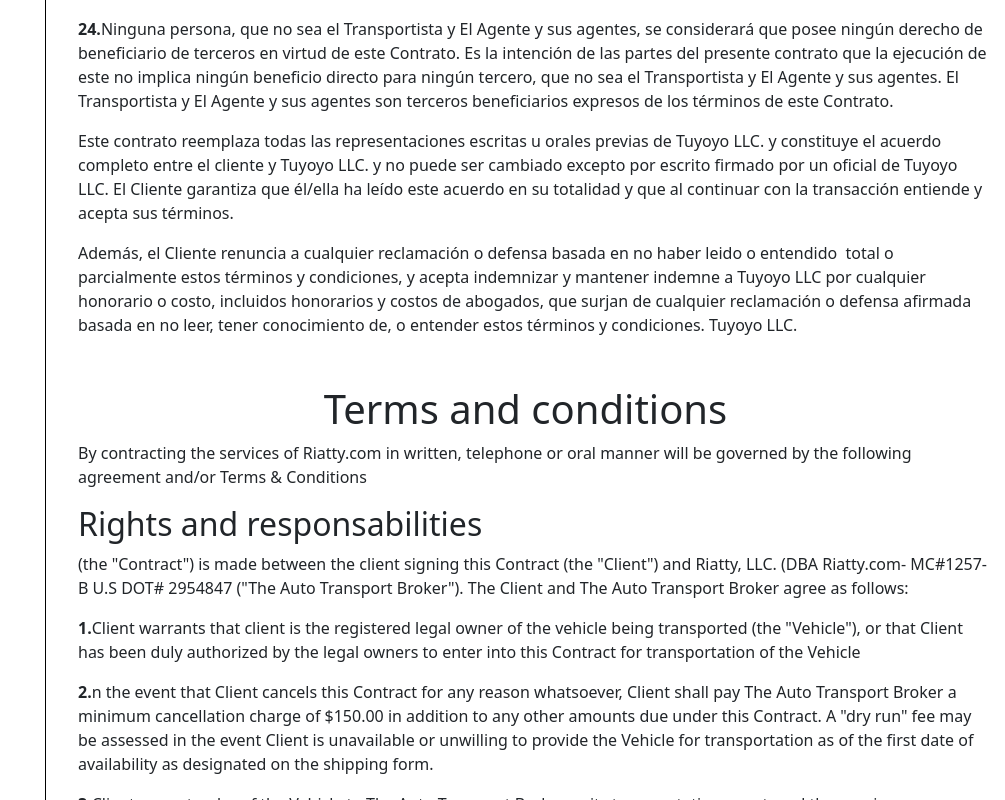
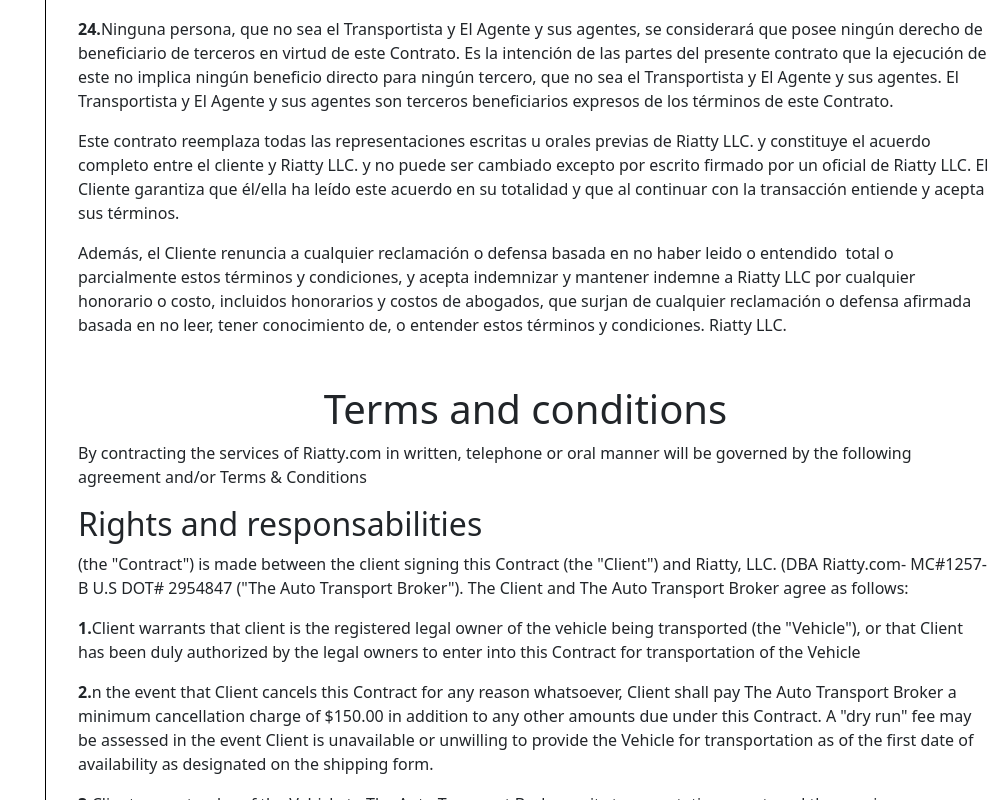
Before and after one commit to Marcoparada17/Riattyllc, a React (Create React App) app: page /terms in a window 1280 px wide. Shown: the part 3140-3940 px from the top of the page, without its empty margins (275-1280 px from the left). Built offline with nearby package versions, Linux system fonts and the light colour scheme.

Commit message:
Update Terms

```diff
--- a/src/components/TermsConditions.jsx
+++ b/src/components/TermsConditions.jsx
@@ -57,8 +57,8 @@
           <p className='align-items-center ms-3'><span className='fw-bold'>22.</span>No se honrará el alquiler de automóviles por demoras, accidentes, daños, fuerza mayor o cualquier otra razón.</p>
           <p className='align-items-center ms-3'><span className='fw-bold'>23.</span>Si se instituye una acción legal para hacer cumplir los términos y condiciones de este Contrato, la jurisdicción exclusiva y el lugar para dicha acción serán en los tribunales estatales y federales del Condado de Broward, Florida. Por la presente, las partes renuncian irrevocablemente, en la máxima medida permitida por la ley, (a) cualquier objeción a la jurisdicción o el lugar de cualquier acción que surja de o esté relacionada con este Contrato iniciada en el Condado de Broward, Florida, o cualquier sentencia emitida por cualquier tribunal en respecto de eso, o (b) cualquier reclamo de que cualquier acción entablada en Broward County, Florida, haya sido presentada en un foro inconveniente.</p>
           <p className='align-items-center ms-3'><span className='fw-bold'>24.</span>Ninguna persona, que no sea el Transportista y El Agente y sus agentes, se considerará que posee ningún derecho de beneficiario de terceros en virtud de este Contrato. Es la intención de las partes del presente contrato que la ejecución de este no implica ningún beneficio directo para ningún tercero, que no sea el Transportista y El Agente y sus agentes. El Transportista y El Agente y sus agentes son terceros beneficiarios expresos de los términos de este Contrato.</p>
-          <p className='align-items-center ms-3 mb-3'>Este contrato reemplaza todas las representaciones escritas u orales previas de Tuyoyo LLC. y constituye el acuerdo completo entre el cliente y Tuyoyo LLC. y no puede ser cambiado excepto por escrito firmado por un oficial de Tuyoyo LLC. El Cliente garantiza que él/ella ha leído este acuerdo en su totalidad y que al continuar con la transacción entiende y acepta sus términos.</p>
-          <p className='align-items-center ms-3 mb-5'>Además, el Cliente renuncia a cualquier reclamación o defensa basada en no haber leido o entendido  total o parcialmente estos términos y condiciones, y acepta indemnizar y mantener indemne a Tuyoyo LLC por cualquier honorario o costo, incluidos honorarios y costos de abogados, que surjan de cualquier reclamación o defensa afirmada basada en no leer, tener conocimiento de, o entender estos términos y condiciones. Tuyoyo LLC.</p>
+          <p className='align-items-center ms-3 mb-3'>Este contrato reemplaza todas las representaciones escritas u orales previas de Riatty LLC. y constituye el acuerdo completo entre el cliente y Riatty LLC. y no puede ser cambiado excepto por escrito firmado por un oficial de Riatty LLC. El Cliente garantiza que él/ella ha leído este acuerdo en su totalidad y que al continuar con la transacción entiende y acepta sus términos.</p>
+          <p className='align-items-center ms-3 mb-5'>Además, el Cliente renuncia a cualquier reclamación o defensa basada en no haber leido o entendido  total o parcialmente estos términos y condiciones, y acepta indemnizar y mantener indemne a Riatty LLC por cualquier honorario o costo, incluidos honorarios y costos de abogados, que surjan de cualquier reclamación o defensa afirmada basada en no leer, tener conocimiento de, o entender estos términos y condiciones. Riatty LLC.</p>
 
           <h1 className='text-center'>Terms and conditions</h1>
           <p className='align-items-center ms-3'>By contracting the services of Riatty.com in written, telephone or oral manner will be governed by the following agreement and/or Terms & Conditions</p>
@@ -99,14 +99,14 @@
           <p className='align-items-center ms-3'><span className='fw-bold'>23.</span>If legal action is instituted to enforce the terms and conditions of this Contract, exclusive jurisdiction and venue for any such action will be in the state and federal courts of  Broward County, Florida. The parties hereto hereby irrevocably waive, to the fullest extent permitted by law, (a) any objection to jurisdiction or venue of any action arising out of or relating to this Contract brought in Broward County, Florida, or any judgment entered by any court in respect thereof, or (b) any claim that any action brought in Boroward County, Florida, has been brought in an inconvenient forum.</p>
           <p className='align-items-center ms-3'><span className='fw-bold'>24.</span>No person, other than The Auto Transport Broker's transportation agent and other agents, shall be deemed to possess any third-party beneficiary right pursuant to this Contract. It is the intent of the parties hereto that no direct benefit to any third party, other than The Auto Transport Broker's transportation agent and other agents, is intended or implied by the execution of this Contract. The Auto Transport Broker's transportation agent and other agents are express third party beneficiaries of the terms of this Contract.</p>
 
-          <p className='align-items-center ms-3 mb-3'>This contract supersedes all prior written or oral representation of Tuyoyo LLC. and constitutes the entire agreement between customer and Tuyoyo LLC ("The Auto Transport Broker") and may not be changed except in writing signed by an officer of Tuyoyo LLC ("The Auto Transport Broker"),  Customer warrants that he, she, or it has read this agreement in its entirety and by continuing with the transaction fully understands and agrees to its terms.</p>
-          <p className='align-items-center ms-3 mb-3'>Further, Customer waives any claims or defenses based in whole or in part on not reading, knowing, or understanding these terms and conditions and agrees to indemnify and hold harmless Tuyoyo LLC  ("The Auto Transport Broker") for any fees or costs, including attorney’s fees and costs, arising out of any claims or defenses asserted based upon not reading, having knowledge of, or understanding these terms and conditions. Tuyoyo LLC</p>
+          <p className='align-items-center ms-3 mb-3'>This contract supersedes all prior written or oral representation of Riatty LLC. and constitutes the entire agreement between customer and Riatty LLC ("The Auto Transport Broker") and may not be changed except in writing signed by an officer of Riatty LLC ("The Auto Transport Broker"),  Customer warrants that he, she, or it has read this agreement in its entirety and by continuing with the transaction fully understands and agrees to its terms.</p>
+          <p className='align-items-center ms-3 mb-3'>Further, Customer waives any claims or defenses based in whole or in part on not reading, knowing, or understanding these terms and conditions and agrees to indemnify and hold harmless Riatty LLC  ("The Auto Transport Broker") for any fees or costs, including attorney’s fees and costs, arising out of any claims or defenses asserted based upon not reading, having knowledge of, or understanding these terms and conditions. Riatty LLC</p>
 
           <div style={{backgroundColor: '#EEF4D2'}} className='text-center'>
                 <h3 className='mb-5'>¿Necesitas más información?</h3>
 
                 <Button variant="outline-light" className='nav-button mb-5' style={{justifyContent: 'center', width: '75%' }}>
-                  LLamar al (1) 870-846-0106
+                  LLamar al (1) 000-000-0000
                  </Button>
           </div>
 
```
